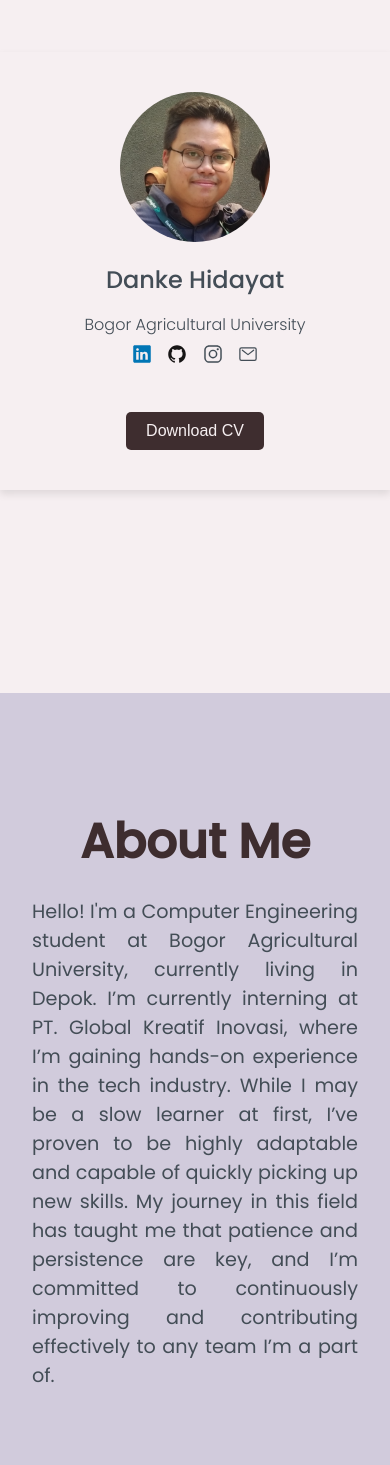
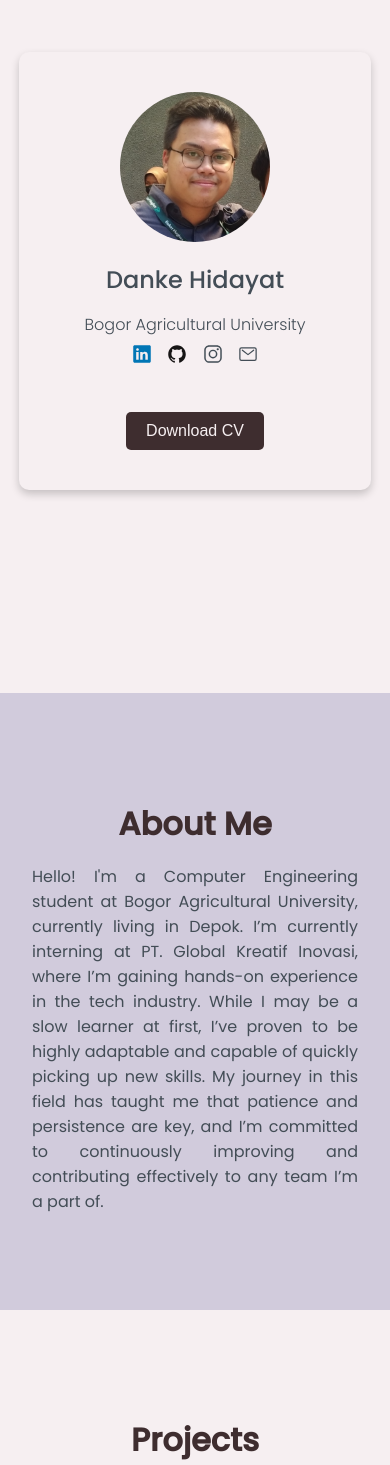
Before and after one commit to xangelkawaiix/cv-site, a plain HTML site: page index.html in a window 390 px wide. Shown: the part 151-1616 px from the top of the page. Drawn offline with nearby package versions, Linux system fonts and the light colour scheme; a script that the page names is missing.

Commit message:
Update styles.css

```diff
--- a/styles.css
+++ b/styles.css
@@ -246,14 +246,14 @@ body {
 }
 
 .about h2, .projects h2, .skills h2, .experience h2, .interests h2 {
-    font-size: 2.5rem;
+    font-size: 2rem;
     margin-bottom: 1rem;
     font-family: 'Poppins', sans-serif;
     color: var(--van-dyke);
 }
 
 .about .title-span {
-    font-size: 3rem;
+    font-size: 4rem;
 }
 
 .about p {
@@ -261,7 +261,7 @@ body {
 }
 
 .projects .title-span {
-    font-size: 3rem;
+    font-size: 2.5rem;
 }
 
 .projects .project-list {
@@ -318,7 +318,7 @@ body {
 }
 
 .skills .title-span {
-    font-size: 3rem;
+    font-size: 2.5rem;
 }
 
 .skills .subtitle-span {
@@ -347,7 +347,8 @@ body {
 .skills .progress-bar {
     background-color: var(--lavender-blush);
     border-radius: 5px;
-    height: 15px;
+    margin-top: 12px;
+    height: 10px;
     width: 60%;
     position: relative;
 }
@@ -362,7 +363,7 @@ body {
 }
 
 .experience .title-span {
-    font-size: 3rem;
+    font-size: 2.5rem;
 }
 
 .experience .subtitle-span {
@@ -393,7 +394,7 @@ body {
 }
 
 .interests .title-span {
-    font-size: 3rem;
+    font-size: 2.5rem;
 }
 
 .interests .subtitle-span {
@@ -502,8 +503,8 @@ footer {
     .hero .hero-info {
         background-color: var(--lavender-blush);
         padding: 20px;
-        border-radius: 0;
-        width: 100%;
+        border-radius: 10px; /* Add border-radius for card effect */
+        width: 80%; /* Adjust width for better fit */
         height: auto;
         display: flex;
         align-items: center;
@@ -511,6 +512,8 @@ footer {
         flex-direction: column;
         position: relative;
         z-index: 3;
+        margin: 0 auto; /* Center the card */
+        box-shadow: 0 4px 8px rgba(0, 0, 0, 0.2); /* Add shadow for card effect */
     }
 
     .hero .hero-info .info-block .download-cv {
@@ -522,26 +525,26 @@ footer {
     }
 
     .about h2, .projects h2, .skills h2, .experience h2, .interests h2 {
-        font-size: 2.5rem;
+        font-size: 2rem;
         text-align: center;
     }
 
     .about .title-span, .projects .title-span, .skills .title-span, .experience .title-span, .interests .title-span {
-        font-size: 3rem;
+        font-size: 2rem;
         text-align: center;
     }
 
     .about, .projects, .skills, .experience, .interests {
-        font-size: 1.5rem;
+        font-size: 1.2rem;
         text-align: center;
     }
 
     .about p, .projects .project-item p, .skills .skill-item p, .experience .experience-item p, .interests .interest-item p {
-        font-size: 1.2rem;
+        font-size: 1rem;
     }
 
     .skills .skill-item h3, .experience .experience-item h3, .interests .interest-item h3 {
-        font-size: 1.5rem;
+        font-size: 1.2rem;
     }
 
     .footer-content {
```
